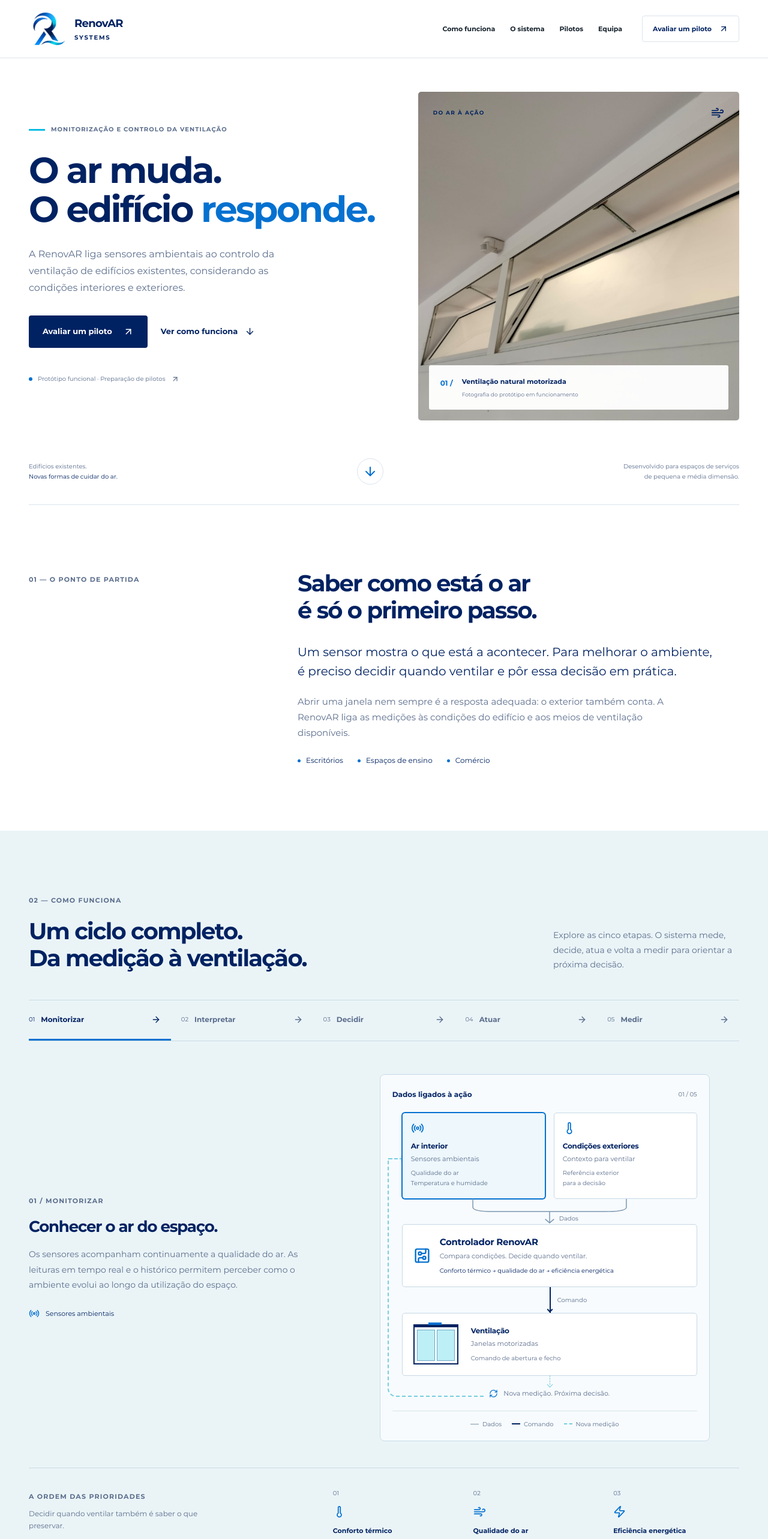
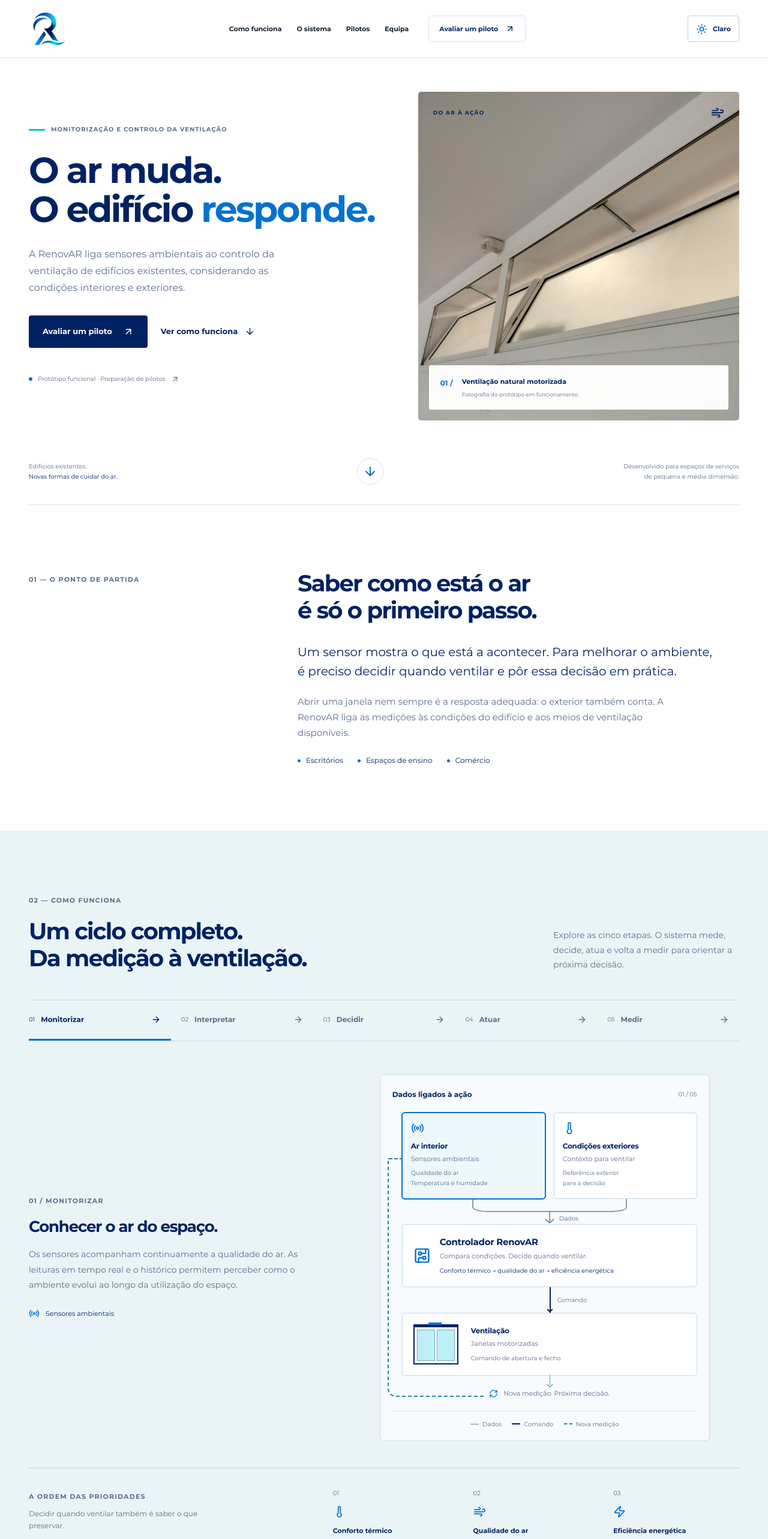
Before and after one commit to Stardust-Systems-Lda/Website, a React (Vite) app: page / in a window 1280 px wide. Shown: the top 2566 px of the page at 60% size. Built offline with nearby package versions, Linux system fonts and the light colour scheme.

Commit message:
Add light and dark themes with official compact branding

```diff
--- a/index.html
+++ b/index.html
@@ -3,7 +3,9 @@
   <head>
     <meta charset="UTF-8" />
     <meta name="viewport" content="width=device-width, initial-scale=1.0" />
-    <meta name="theme-color" content="#002262" />
+    <meta name="theme-color" content="#ffffff" />
+    <meta name="color-scheme" content="light dark" />
+    <script src="/theme.js"></script>
     <meta
       name="description"
       content="Sensores ambientais e controlo inteligente da ventilação para edifícios existentes. Conheça a RenovAR e avalie um piloto no seu espaço."
--- /dev/null
+++ b/public/theme.js
@@ -0,0 +1,15 @@
+{
+  let preference;
+  try {
+    preference = localStorage.getItem("renovar-theme");
+  } catch {
+    // The device preference also works when browser storage is unavailable.
+  }
+  const theme = preference === "light" || preference === "dark"
+    ? preference
+    : window.matchMedia("(prefers-color-scheme: dark)").matches ? "dark" : "light";
+  document.documentElement.dataset.theme = theme;
+  document.querySelector('meta[name="theme-color"]')?.setAttribute(
+    "content", theme === "dark" ? "#071322" : "#ffffff",
+  );
+}
--- a/src/App.tsx
+++ b/src/App.tsx
@@ -1,5 +1,6 @@
 import { useEffect, useRef, useState } from "react";
 import SystemDiagram from "./SystemDiagram";
+import ThemeToggle from "./ThemeToggle";
 import {
   ArrowDown,
   ArrowRight,
@@ -129,26 +130,20 @@
             onClick={followAnchor}
           >
             <img
+              className="brand-light"
               src="/assets/renovar-simbolo.png"
               alt=""
               width="64"
               height="64"
             />
-            <span>
-              RenovAR <span className="brand-systems">Systems</span>
-            </span>
+            <img
+              className="brand-dark"
+              src="/assets/renovar-simbolo-branco.png"
+              alt=""
+              width="64"
+              height="64"
+            />
           </a>
-          <button
-            ref={menuButton}
-            className="menu-toggle"
-            type="button"
-            aria-label={menuOpen ? "Fechar menu" : "Abrir menu"}
-            aria-expanded={menuOpen}
-            aria-controls="navegacao"
-            onClick={() => setMenuOpen(!menuOpen)}
-          >
-            {menuOpen ? <X size={24} /> : <Menu size={24} />}
-          </button>
           <nav
             id="navegacao"
             className={`navigation ${menuOpen ? "is-open" : ""}`}
@@ -163,6 +158,20 @@
               Avaliar um piloto <ArrowUpRight size={16} aria-hidden="true" />
             </a>
           </nav>
+          <div className="header-controls">
+            <ThemeToggle />
+            <button
+              ref={menuButton}
+              className="menu-toggle"
+              type="button"
+              aria-label={menuOpen ? "Fechar menu" : "Abrir menu"}
+              aria-expanded={menuOpen}
+              aria-controls="navegacao"
+              onClick={() => setMenuOpen(!menuOpen)}
+            >
+              {menuOpen ? <X size={24} /> : <Menu size={24} />}
+            </button>
+          </div>
         </div>
       </header>
 
@@ -577,8 +586,8 @@
       </main>
 
       <footer className="site-footer">
-        <div className="container">
-          <div className="footer-top">
+        <div className="footer-brand-band">
+          <div className="container footer-top">
             <img
               className="footer-signature"
               src="/assets/renovar-assinatura.png"
@@ -587,29 +596,29 @@
               height="2000"
               loading="lazy"
             />
-            <div className="footer-mobile-brand">
+            <div
+              className="footer-mobile-brand"
+              role="img"
+              aria-label="RenovAR Systems"
+            >
               <img
                 src="/assets/renovar-simbolo.png"
                 alt=""
                 width="64"
                 height="64"
               />
-              <div>
-                <strong>RenovAR Systems</strong>
-                <p>Breathe Better, Live Better</p>
-              </div>
             </div>
             <a className="text-link" href="#top">
               Voltar ao início <ArrowUpRight size={17} aria-hidden="true" />
             </a>
           </div>
-          <div className="footer-bottom">
-            <p>© {new Date().getFullYear()} RenovAR Systems</p>
-            <p>Qualidade do ar e ventilação inteligente.</p>
-            <a href={contactHref}>
-              Contacto <ArrowUpRight size={13} aria-hidden="true" />
-            </a>
-          </div>
+        </div>
+        <div className="container footer-bottom">
+          <p>© {new Date().getFullYear()} RenovAR Systems</p>
+          <p>Qualidade do ar e ventilação inteligente.</p>
+          <a href={contactHref}>
+            Contacto <ArrowUpRight size={13} aria-hidden="true" />
+          </a>
         </div>
       </footer>
     </>
--- /dev/null
+++ b/src/ThemeToggle.tsx
@@ -0,0 +1,77 @@
+import { useEffect, useRef, useState } from "react";
+import { Moon, Sun } from "lucide-react";
+
+type Theme = "light" | "dark";
+const storageKey = "renovar-theme";
+
+function readPreference(): Theme | null {
+  try {
+    const saved = localStorage.getItem(storageKey);
+    return saved === "light" || saved === "dark" ? saved : null;
+  } catch {
+    return null;
+  }
+}
+
+export default function ThemeToggle() {
+  const [theme, setTheme] = useState<Theme>(() =>
+    document.documentElement.dataset.theme === "dark" ? "dark" : "light",
+  );
+  const hasChoice = useRef(readPreference() !== null);
+
+  useEffect(() => {
+    document.documentElement.dataset.theme = theme;
+    document.querySelector('meta[name="theme-color"]')?.setAttribute(
+      "content", theme === "dark" ? "#071322" : "#ffffff",
+    );
+  }, [theme]);
+
+  useEffect(() => {
+    const device = window.matchMedia("(prefers-color-scheme: dark)");
+    function followDevice() {
+      if (!hasChoice.current) setTheme(device.matches ? "dark" : "light");
+    }
+    function followOtherTab(event: StorageEvent) {
+      if (event.key !== storageKey && event.key !== null) return;
+      const preference = readPreference();
+      hasChoice.current = preference !== null;
+      setTheme(preference ?? (device.matches ? "dark" : "light"));
+    }
+    device.addEventListener("change", followDevice);
+    window.addEventListener("storage", followOtherTab);
+    followDevice();
+    return () => {
+      device.removeEventListener("change", followDevice);
+      window.removeEventListener("storage", followOtherTab);
+    };
+  }, []);
+
+  function toggleTheme() {
+    const next: Theme = theme === "light" ? "dark" : "light";
+    hasChoice.current = true;
+    setTheme(next);
+    try {
+      localStorage.setItem(storageKey, next);
+    } catch {
+      // Keep the chosen theme for this visit if storage is blocked.
+    }
+  }
+
+  const label = theme === "light" ? "Ativar modo escuro" : "Ativar modo claro";
+  return (
+    <button
+      className="theme-toggle"
+      type="button"
+      onClick={toggleTheme}
+      aria-label={label}
+      title={label}
+    >
+      {theme === "light" ? (
+        <Sun size={19} aria-hidden="true" />
+      ) : (
+        <Moon size={19} aria-hidden="true" />
+      )}
+      <span aria-hidden="true">{theme === "light" ? "Claro" : "Escuro"}</span>
+    </button>
+  );
+}
--- a/src/index.css
+++ b/src/index.css
@@ -15,16 +15,71 @@
 
 :root {
   font-family: "Montserrat", Arial, sans-serif;
-  color: #14202b;
-  background: #fff;
+  color: var(--text);
+  background: var(--surface);
+  color-scheme: light;
   font-synthesis: none;
   --navy: #002262;
   --deep: #00184a;
+  --cyan: #0ebde4;
+  --text: #14202b;
+  --heading: #002262;
   --blue: #0571d0;
-  --cyan: #0ebde4;
   --slate: #5b6d8c;
+  --surface: #fff;
+  --surface-subtle: #f7f9fc;
   --mist: #eaf4f7;
   --line: #dce4ed;
+  --section-line: #edf0f5;
+  --cycle-line: #cadbe5;
+  --control-border: #bdd1df;
+  --header-bg: rgba(255, 255, 255, 0.97);
+  --hover-bg: rgba(255, 255, 255, 0.5);
+  --selected-bg: rgba(255, 255, 255, 0.7);
+  --primary-bg: #002262;
+  --primary-hover: #0571d0;
+  --primary-text: #fff;
+  --panel-bg: #002262;
+  --photo-caption-bg: rgba(255, 255, 255, 0.96);
+  --schematic-bg: #f7fbfd;
+  --schematic-border: #c8dce8;
+  --node-bg: #fff;
+  --node-selected: #edf7fc;
+  --node-border: #c7d8e5;
+  --data-line: #627d98;
+  --feedback-line: #2188a0;
+  --pane-bg: #bdeff7;
+  --pane-border: #6ca7c7;
+}
+:root[data-theme="dark"] {
+  color-scheme: dark;
+  --text: #eaf4f7;
+  --heading: #eaf4f7;
+  --blue: #0ebde4;
+  --slate: #b7c7de;
+  --surface: #071322;
+  --surface-subtle: #0b1b30;
+  --mist: #0d203b;
+  --line: #2c415b;
+  --section-line: #243b54;
+  --cycle-line: #365069;
+  --control-border: #5b7895;
+  --header-bg: rgba(7, 19, 34, 0.97);
+  --hover-bg: #17304b;
+  --selected-bg: #17304b;
+  --primary-bg: #0ebde4;
+  --primary-hover: #9ce5f4;
+  --primary-text: #002262;
+  --photo-caption-bg: rgba(7, 19, 34, 0.95);
+  --schematic-bg: #10243e;
+  --schematic-border: #365069;
+  --node-bg: #122843;
+  --node-selected: #143751;
+  --node-border: #5b7895;
+  --data-line: #9fb6ce;
+  --feedback-line: #64c9de;
+  --pane-bg: #174961;
+  --pane-border: #5daccb;
 }
 *,
 *::before,
@@ -113,7 +168,7 @@
 h1,
 h2,
 h3 {
-  color: var(--navy);
+  color: var(--heading);
   letter-spacing: -0.045em;
 }
 h1 {
@@ -153,11 +208,11 @@
   border-radius: 4px;
 }
 .button-primary {
-  background: var(--navy);
-  color: white;
+  background: var(--primary-bg);
+  color: var(--primary-text);
 }
 .button-primary:hover {
-  background: var(--blue);
+  background: var(--primary-hover);
 }
 .button-white {
   background: #fff;
@@ -171,7 +226,7 @@
   align-items: center;
   gap: 12px;
   min-height: 44px;
-  color: var(--navy);
+  color: var(--heading);
   font-size: 13px;
   font-weight: 700;
 }
@@ -184,8 +239,8 @@
   top: -80px;
   z-index: 100;
   padding: 14px;
-  background: var(--navy);
-  color: white;
+  background: var(--primary-bg);
+  color: var(--primary-text);
 }
 .skip-link:focus {
   top: 10px;
@@ -194,7 +249,7 @@
   position: sticky;
   top: 0;
   z-index: 30;
-  background: rgba(255, 255, 255, 0.97);
+  background: var(--header-bg);
   border-bottom: 1px solid var(--line);
 }
 .header-inner {
@@ -205,14 +260,9 @@
   gap: 24px;
 }
 .brand {
-  display: flex;
-  align-items: center;
-  gap: 12px;
+  display: inline-flex;
+  align-items: center;
   padding-block: 12px;
-  color: var(--navy);
-  font-size: 18px;
-  font-weight: 700;
-  letter-spacing: -0.04em;
   flex-shrink: 0;
 }
 .brand img {
@@ -220,12 +270,41 @@
   height: 64px;
   object-fit: contain;
 }
-.brand-systems {
+.brand-dark {
+  display: none;
+}
+:root[data-theme="dark"] .brand-light {
+  display: none;
+}
+:root[data-theme="dark"] .brand-dark {
   display: block;
-  font-size: 10px;
-  letter-spacing: 0.18em;
-  text-transform: uppercase;
-  margin-top: 2px;
+}
+.header-controls {
+  display: flex;
+  align-items: center;
+  gap: 8px;
+}
+.theme-toggle {
+  display: inline-flex;
+  align-items: center;
+  justify-content: center;
+  gap: 9px;
+  min-width: 44px;
+  min-height: 44px;
+  padding: 10px 13px;
+  border: 1px solid var(--control-border);
+  border-radius: 4px;
+  color: var(--heading);
+  background: var(--surface);
+  font-size: 11px;
+  font-weight: 700;
+}
+.theme-toggle:hover {
+  background: var(--mist);
+  border-color: var(--blue);
+}
+.theme-toggle svg {
+  color: var(--blue);
 }
 .navigation {
   display: flex;
@@ -244,7 +323,7 @@
   color: var(--blue);
 }
 .navigation .nav-contact {
-  color: var(--navy);
+  color: var(--heading);
   border: 1px solid var(--line);
   padding: 0 17px;
   border-radius: 4px;
@@ -256,7 +335,7 @@
 .menu-toggle {
   display: none;
   background: transparent;
-  color: var(--navy);
+  color: var(--heading);
   width: 48px;
   height: 48px;
   align-items: center;
@@ -347,8 +426,8 @@
   left: 18px;
   right: 18px;
   padding: 19px;
-  background: rgba(255, 255, 255, 0.96);
-  color: var(--navy);
+  background: var(--photo-caption-bg);
+  color: var(--heading);
   font-size: 11px;
   font-weight: 700;
   border-radius: 3px;
@@ -382,7 +461,7 @@
   margin-top: 30px;
 }
 .hero-bottom strong {
-  color: var(--navy);
+  color: var(--heading);
   font-weight: 400;
 }
 .hero-bottom a {
@@ -414,7 +493,7 @@
   margin-top: 30px;
   font-size: 20px;
   line-height: 1.6;
-  color: var(--navy);
+  color: var(--heading);
 }
 .problem .body-copy {
   margin-top: 22px;
@@ -442,7 +521,7 @@
 .cycle-controls {
   display: grid;
   grid-template-columns: repeat(5, 1fr);
-  border-block: 1px solid #cadbe5;
+  border-block: 1px solid var(--cycle-line);
 }
 .cycle-step {
   padding: 23px 17px;
@@ -468,11 +547,11 @@
   font-weight: 400;
 }
 .cycle-step:hover {
-  color: var(--navy);
-  background: rgba(255, 255, 255, 0.5);
+  color: var(--heading);
+  background: var(--hover-bg);
 }
 .cycle-step.is-active {
-  color: var(--navy);
+  color: var(--heading);
   border-bottom-color: var(--blue);
 }
 .cycle-panel {
@@ -498,7 +577,7 @@
   gap: 10px;
   margin-top: 26px;
   font-size: 11px;
-  color: var(--navy);
+  color: var(--heading);
 }
 .detail-label svg {
   color: var(--blue);
@@ -508,7 +587,7 @@
   grid-template-columns: 1fr 1.55fr;
   gap: 70px;
   padding-top: 34px;
-  border-top: 1px solid #cadbe5;
+  border-top: 1px solid var(--cycle-line);
   align-items: center;
 }
 .priority-intro > p:last-child {
@@ -540,7 +619,7 @@
 }
 .priorities strong {
   font-size: 11px;
-  color: var(--navy);
+  color: var(--heading);
   line-height: 1.5;
 }
 .product-grid {
@@ -550,7 +629,7 @@
   align-items: center;
 }
 .sensor-visual {
-  background: #f2f4f5;
+  background: var(--surface-subtle);
   border-radius: 4px;
   overflow: hidden;
 }
@@ -569,7 +648,7 @@
   font-size: 9px;
 }
 .sensor-visual figcaption span:first-child {
-  color: var(--navy);
+  color: var(--heading);
   font-weight: 700;
 }
 .product-copy h2 {
@@ -600,8 +679,8 @@
   color: var(--slate);
 }
 .development {
-  background: #f7f9fc;
-  border-block: 1px solid #edf0f5;
+  background: var(--surface-subtle);
+  border-block: 1px solid var(--section-line);
 }
 .development-grid {
   display: grid;
@@ -610,7 +689,7 @@
   align-items: start;
 }
 .current-stage {
-  background: var(--navy);
+  background: var(--panel-bg);
   color: white;
   padding: 36px;
   border-radius: 4px;
@@ -735,7 +814,7 @@
   gap: 24px;
   list-style: none;
   padding-block: 23px;
-  color: var(--navy);
+  color: var(--heading);
   font-size: 13px;
   line-height: 1.6;
   font-weight: 700;
@@ -761,7 +840,7 @@
   line-height: 1.85;
 }
 .contact-section {
-  background: var(--navy);
+  background: var(--panel-bg);
   padding-block: 85px;
   position: relative;
 }
@@ -821,6 +900,11 @@
 .contact-section :focus-visible {
   outline-color: #bdeff7;
 }
+.footer-brand-band {
+  background: #fff;
+  --heading: #002262;
+  --blue: #0571d0;
+}
 .footer-top {
   display: flex;
   align-items: center;
@@ -851,7 +935,7 @@
   align-items: center;
   gap: 7px;
   min-height: 24px;
-  color: var(--navy);
+  color: var(--heading);
 }
 
 .space-types {
@@ -861,7 +945,7 @@
   gap: 10px 24px;
   padding: 0;
   margin: 24px 0 0;
-  color: var(--navy);
+  color: var(--heading);
   font-size: 12px;
 }
 .space-types li {
@@ -978,6 +1062,17 @@
 @media (max-width: 900px) {
   .header-inner {
     min-height: 88px;
+    gap: 16px;
+  }
+  .header-controls {
+    margin-left: auto;
+  }
+  .theme-toggle {
+    width: 44px;
+    padding: 10px;
+  }
+  .theme-toggle span {
+    display: none;
   }
   .brand {
     padding-block: 8px;
@@ -991,7 +1086,7 @@
     top: 100%;
     left: 0;
     right: 0;
-    background: white;
+    background: var(--surface);
     padding: 20px 32px 28px;
     border-bottom: 1px solid var(--line);
   }
@@ -1218,7 +1313,7 @@
     padding: 12px 14px;
     min-height: 47px;
     font-size: 12px;
-    border-bottom: 1px solid #cadbe5;
+    border-bottom: 1px solid var(--cycle-line);
     gap: 15px;
     border-left: 3px solid transparent;
   }
@@ -1229,9 +1324,9 @@
     border-bottom: 0;
   }
   .cycle-step.is-active {
-    border-bottom-color: #cadbe5;
+    border-bottom-color: var(--cycle-line);
     border-left-color: var(--blue);
-    background: rgba(255, 255, 255, 0.7);
+    background: var(--selected-bg);
   }
   .cycle-step svg {
     display: block;
@@ -1378,22 +1473,11 @@
     display: none;
   }
   .footer-mobile-brand {
-    display: flex;
-    gap: 14px;
-    align-items: center;
-    color: var(--navy);
+    display: block;
   }
   .footer-mobile-brand img {
     width: 64px;
     height: 64px;
-  }
-  .footer-mobile-brand strong {
-    font-size: 14px;
-  }
-  .footer-mobile-brand p {
-    font-size: 9px;
-    margin-top: 7px;
-    white-space: nowrap;
   }
   .footer-bottom {
     flex-wrap: wrap;
@@ -1466,14 +1550,14 @@
   .cycle-step,
   .cycle-step:first-child {
     padding: 12px;
-    border: 1px solid #bdd1df;
+    border: 1px solid var(--control-border);
     border-radius: 4px;
     font-size: 11px;
     gap: 9px;
   }
   .cycle-step:last-child {
     grid-column: 1 / -1;
-    border: 1px solid #bdd1df;
+    border: 1px solid var(--control-border);
   }
   .cycle-step.is-active {
     border: 1px solid var(--blue);
--- a/src/schematic.css
+++ b/src/schematic.css
@@ -4,15 +4,15 @@
   max-width: 550px;
   padding: 24px 20px 20px;
   margin: 0 auto;
-  border: 1px solid #c8dce8;
+  border: 1px solid var(--schematic-border);
   border-radius: 8px;
-  background: #f7fbfd;
+  background: var(--schematic-bg);
 }
 .schematic-heading {
   display: flex;
   align-items: center;
   justify-content: space-between;
-  color: var(--navy);
+  color: var(--heading);
   font-size: 12px;
   font-weight: 700;
   gap: 16px;
@@ -35,8 +35,8 @@
   gap: 14px;
 }
 .schematic-node {
-  border: 1.5px solid #c7d8e5;
-  background: #fff;
+  border: 1.5px solid var(--node-border);
+  background: var(--node-bg);
   border-radius: 5px;
   transition:
     border-color 0.2s,
@@ -45,7 +45,7 @@
 }
 .schematic-node.is-highlighted {
   border-color: var(--blue);
-  background: #edf7fc;
+  background: var(--node-selected);
   box-shadow: 0 0 0 1px var(--blue);
 }
 .schematic-inputs .schematic-node {
@@ -57,7 +57,7 @@
   margin-bottom: 10px;
 }
 .schematic-node h4 {
-  color: var(--navy);
+  color: var(--heading);
   font-size: 12px;
   line-height: 1.5;
   font-weight: 700;
@@ -89,7 +89,7 @@
   overflow: visible;
 }
 .data-junction path {
-  stroke: #7b96b0;
+  stroke: var(--data-line);
   stroke-width: 1.5;
   fill: none;
   vector-effect: non-scaling-stroke;
@@ -102,7 +102,7 @@
   left: calc(50% + 13px);
   bottom: 2px;
   font-size: 10px;
-  background: #f7fbfd;
+  background: var(--schematic-bg);
   padding-inline: 3px;
 }
 .controller-node {
@@ -119,7 +119,7 @@
 }
 .controller-node span {
   font-size: 10px;
-  color: var(--navy);
+  color: var(--heading);
 }
 .command-junction {
   position: relative;
@@ -131,7 +131,7 @@
   left: 50%;
   top: 0;
   bottom: 0;
-  border-left: 2px solid var(--navy);
+  border-left: 2px solid var(--heading);
 }
 .command-junction::after {
   content: "";
@@ -140,8 +140,8 @@
   bottom: 2px;
   width: 7px;
   height: 7px;
-  border-bottom: 2px solid var(--navy);
-  border-right: 2px solid var(--navy);
+  border-bottom: 2px solid var(--heading);
+  border-right: 2px solid var(--heading);
   transform: rotate(45deg);
 }
 .command-junction span {
@@ -165,7 +165,7 @@
   position: relative;
   width: 75px;
   height: 67px;
-  border: 2px solid var(--navy);
+  border: 2px solid var(--heading);
   border-top-width: 5px;
   display: grid;
   grid-template-columns: 1fr 1fr;
@@ -185,8 +185,8 @@
 }
 .schematic-window .window-pane {
   display: block;
-  background: #bdeff7;
-  border: 1px solid #6ca7c7;
+  background: var(--pane-bg);
+  border: 1px solid var(--pane-border);
   margin: 0;
   height: 100%;
   transition: transform 0.3s;
@@ -199,7 +199,7 @@
   left: -9px;
   top: 27px;
   color: var(--blue);
-  background: #fff;
+  background: var(--node-bg);
   opacity: 0;
   transition: opacity 0.3s;
 }
@@ -215,8 +215,8 @@
   top: 139px;
   bottom: 73px;
   width: calc(50% - 12px);
-  border-left: 2px dashed #77cde0;
-  border-bottom: 2px dashed #77cde0;
+  border-left: 2px dashed var(--feedback-line);
+  border-bottom: 2px dashed var(--feedback-line);
   border-radius: 0 0 0 14px;
 }
 .feedback-loop::before {
@@ -225,7 +225,7 @@
   top: 0;
   left: 0;
   width: 24px;
-  border-top: 2px dashed #77cde0;
+  border-top: 2px dashed var(--feedback-line);
 }
 .feedback-loop::after {
   content: "";
@@ -234,8 +234,8 @@
   left: 18px;
   width: 7px;
   height: 7px;
-  border-top: 2px solid #77cde0;
-  border-right: 2px solid #77cde0;
+  border-top: 2px solid var(--feedback-line);
+  border-right: 2px solid var(--feedback-line);
   transform: rotate(45deg);
 }
 .feedback-loop.is-highlighted,
@@ -249,7 +249,7 @@
   justify-content: center;
   gap: 9px;
   margin-top: 21px;
-  background: #f7fbfd;
+  background: var(--schematic-bg);
   font-size: 11px;
   color: var(--slate);
   position: relative;
@@ -266,7 +266,7 @@
   left: 50%;
   top: -22px;
   height: 16px;
-  border-left: 1.5px dashed #77cde0;
+  border-left: 1.5px dashed var(--feedback-line);
 }
 .feedback-caption::after {
   content: "";
@@ -275,8 +275,8 @@
   top: -10px;
   width: 7px;
   height: 7px;
-  border-bottom: 1.5px solid #77cde0;
-  border-right: 1.5px solid #77cde0;
+  border-bottom: 1.5px solid var(--feedback-line);
+  border-right: 1.5px solid var(--feedback-line);
   transform: rotate(45deg);
 }
 .feedback-caption.is-highlighted::before,
@@ -284,7 +284,7 @@
   border-color: var(--blue);
 }
 .feedback-caption.is-highlighted {
-  color: var(--navy);
+  color: var(--heading);
   font-weight: 700;
 }
 .schematic-key {
@@ -292,7 +292,7 @@
   justify-content: center;
   flex-wrap: wrap;
   gap: 17px;
-  border-top: 1px solid #d9e5ec;
+  border-top: 1px solid var(--line);
   margin-top: 20px;
   padding-top: 14px;
   font-size: 10px;
@@ -306,13 +306,13 @@
 }
 .schematic-key i {
   width: 14px;
-  border-top: 1px solid #7b96b0;
+  border-top: 1px solid var(--data-line);
 }
 .schematic-key .key-command {
-  border-top: 2px solid var(--navy);
+  border-top: 2px solid var(--heading);
 }
 .schematic-key .key-feedback {
-  border-top: 2px dashed #77cde0;
+  border-top: 2px dashed var(--feedback-line);
 }
 @media (max-width: 900px) and (min-width: 701px) {
   .control-schematic {
```
Also changed, not shown: public/assets/renovar-simbolo-branco.png (added), 1 other file (tests, documents, lock files or other folders).
